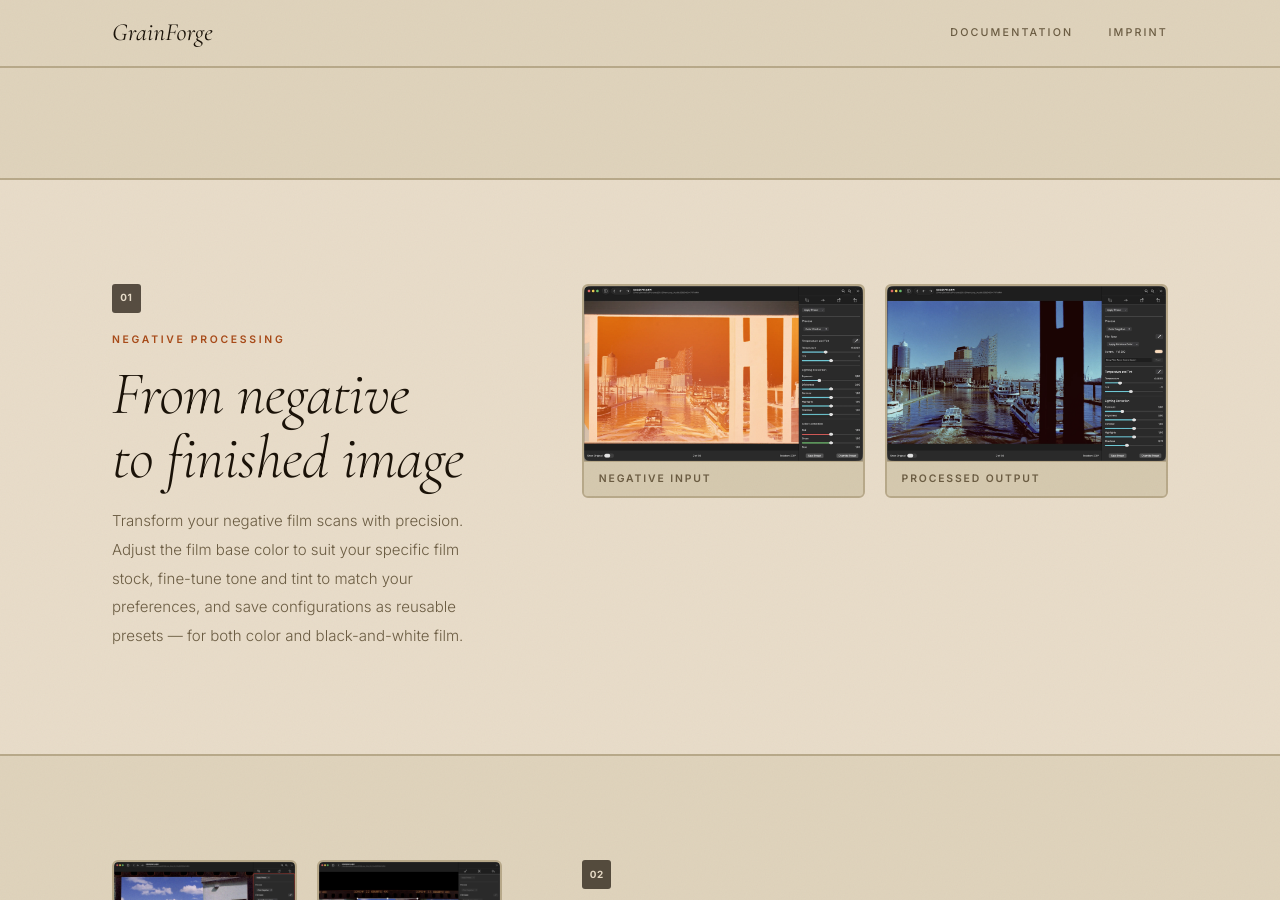
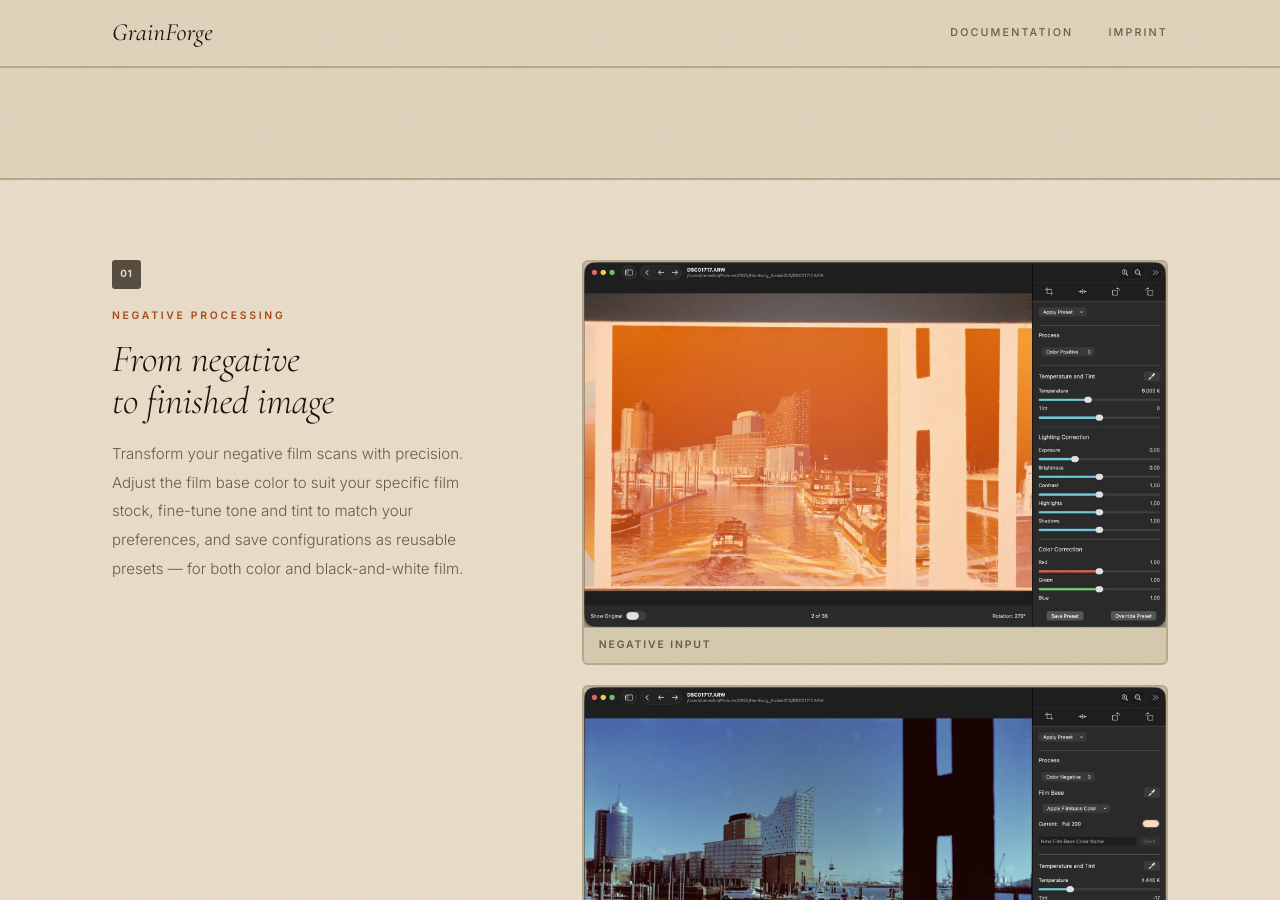
Before and after one commit to benedictweichselbaum/GrainForge_ProductPage, a Jekyll site: the page built from index.html, in a window 1280 px wide and 900 px high, scrolled down 1193 px. Built offline with Jekyll 4.4.1, drawn with Linux system fonts in a browser that asks for light colours.

Commit message:
Fix image size and column proportions in feature layout
- Stack shots single-column within the media area so each image fills
  the full 60% column (~660px) instead of being halved in a nested grid
- Fix flip layout: also swap grid-template-columns (3fr 2fr) so the
  media area always gets the wider column regardless of direction
- Tighten feature__title clamp (3vw) to stay within its column
- Reduce feature padding to 5rem to compensate for taller stacked images

Co-Authored-By: Claude Sonnet 4.6 <noreply@anthropic.com>

```diff
--- a/assets/css/grainforge.css
+++ b/assets/css/grainforge.css
@@ -274,7 +274,7 @@ figure { margin: 0; }
 .features { padding-bottom: 2px; }
 
 .feature {
-  padding: 6.5rem 0;
+  padding: 5rem 0;
   border-bottom: 2px solid var(--border);
 }
 
@@ -289,6 +289,7 @@ figure { margin: 0; }
 }
 
 .feature--flip .feature__inner {
+  grid-template-columns: 3fr 2fr;
   grid-template-areas: "media text";
 }
 
@@ -306,9 +307,9 @@ figure { margin: 0; }
 .feature__title {
   font-family: var(--font-display);
   font-style: italic;
-  font-size: clamp(2.4rem, 5vw, 3.8rem);
+  font-size: clamp(2rem, 3vw, 3rem);
   font-weight: 300;
-  line-height: 1.05;
+  line-height: 1.1;
   letter-spacing: -0.01em;
   color: var(--text);
   margin-bottom: 1.1rem;
@@ -321,15 +322,11 @@ figure { margin: 0; }
   color: var(--text-dim);
 }
 
-/* Screenshots */
+/* Screenshots — single column so each fills the full media column width */
 .feature__shots {
   display: grid;
-  grid-template-columns: 1fr 1fr;
+  grid-template-columns: 1fr;
   gap: 1.25rem;
-}
-
-.feature__shots--single {
-  grid-template-columns: 1fr;
 }
 
 .shot {
```
